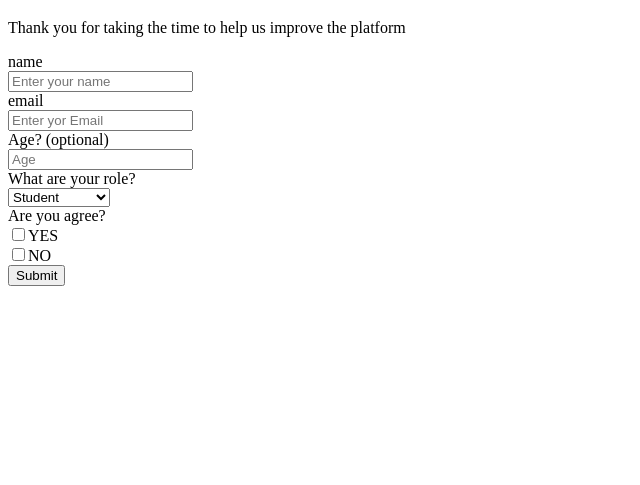
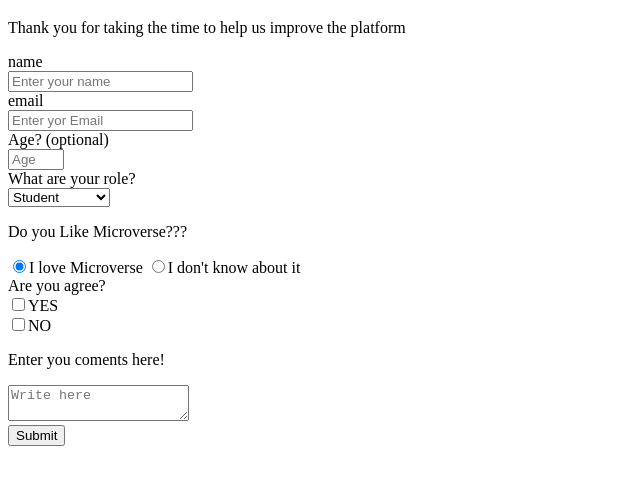
Before and after one commit to DavidCazco36/Leo-David, a plain HTML site: page index.html in a window 1280 px wide. Shown: the part 61-546 px from the top of the page, without its empty margins (0-640 px from the left). Drawn offline with Linux system fonts and the light colour scheme.

Commit message:
Ultimate Commit of Leandro

```diff
--- a/index.html
+++ b/index.html
@@ -9,22 +9,42 @@
   <body>
     <h1 id="title">Survay Form</h1>
     <p id="description">Thank you for taking the time to help us improve the platform</p>
-    <form id="survay-form">
+    <form id="survey-form">
       <label id="name-label">name</label> <br>
-      <input id="name" type="text" name="name" class="form-control" placeholder="Enter your name"
-      ></input><br>
+      <input id="name" type="text" name="name" class="form-control" placeholder="Enter your name" required></input><br>
       <label id="email-label">email</label> <br>
-      <input id="email" type="text" placeholder="Enter yor Email" required></input> <br>
+      <input id="email" type="email" placeholder="Enter yor Email" pattern=".*@"  required></input> <br>
       <label id="number-label">Age? (optional)</label> <br>
-      <input name="age" id="number" type="numbers" min="1" max="99" placeholder="Age">
+      <input name="age" id="number" type="number" min="1" max="99"  required placeholder="Age">
       <br><label id="check-box">What are your role?</label><br>
       <select id="dropdown">
         <option value="student">Student</option>
         <option value="job">Full Time Job</option><br>
       </select>
+      <p>Do you Like Microverse???</p>
+          <label>
+            <input
+              name="user-recommend"
+              value="definitely"
+              type="radio"
+              class="input-radio"
+              checked
+            />I love Microverse</label
+          >
+          <label>
+            <input
+              name="user-recommend"
+              value="maybe"
+              type="radio"
+              class="input-radio"
+            />I don't know about it</label>
+        </div>
+
       <br><label id="check-box">Are you agree?</label>
       <br><input type="checkbox" value="yes">YES</input>
       <br><input type="checkbox" value="no">NO</input>
+      <p> Enter you coments here! </p>
+      <textarea id="comments" class="input-textarea" name="comment" placeholder="Write here"></textarea>
       <br></brZ><button id="submit">Submit</button>
     </form>
 
```
